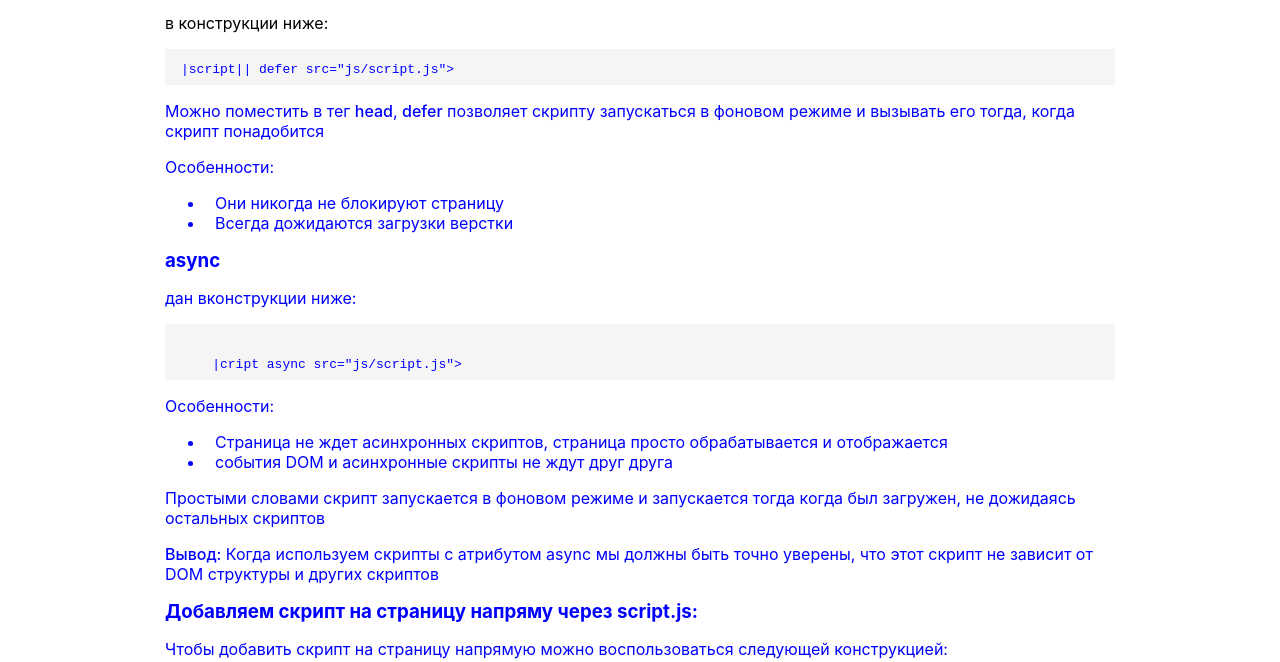
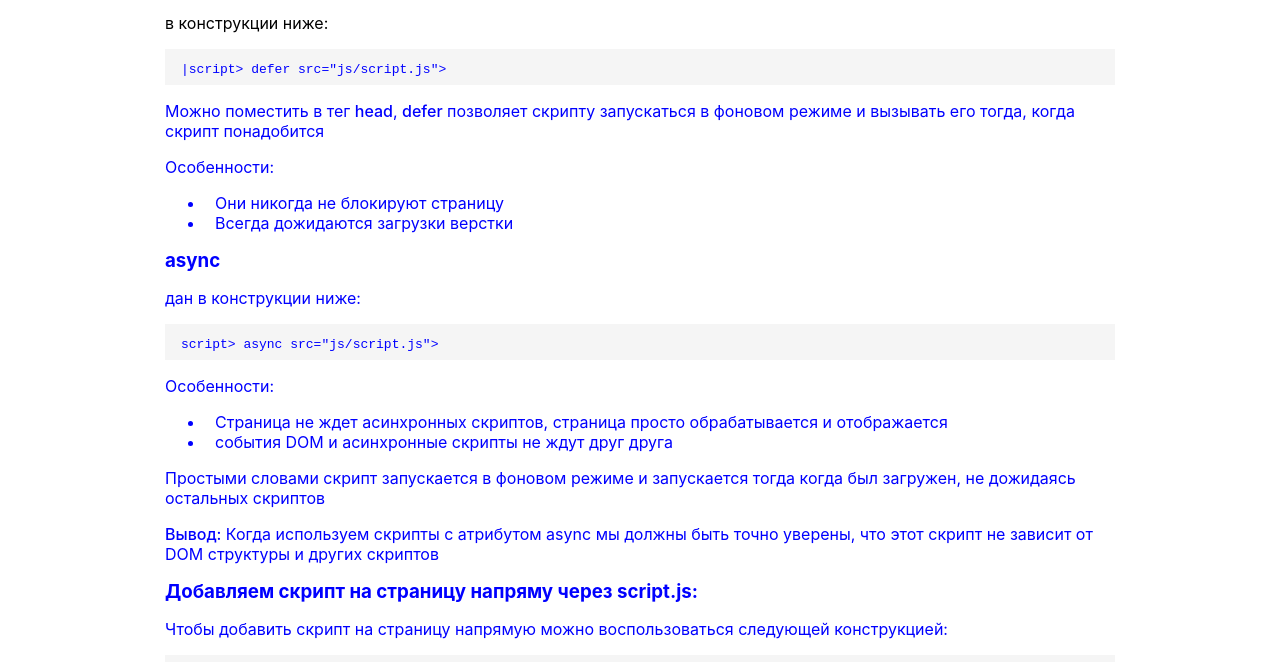
Before and after one commit to Rukovich/js-udemy, a plain HTML site: page JS_2022/50_Async/index.html in a window 1280 px wide. Shown: the part 138-800 px from the top of the page. Drawn offline with Linux system fonts and the light colour scheme.

Commit message:
fix 6 lesson 50

```diff
--- a/JS_2022/50_Async/index.html
+++ b/JS_2022/50_Async/index.html
@@ -19,7 +19,7 @@
 
     <h3>Async</h3>
     <p>в конструкции ниже:</p>
-    <pre><code>|script|| defer src="js/script.js"></script|</code></pre>
+    <pre><code>|script> defer src="js/script.js"></script|</code></pre>
     <p>Можно поместить в тег <span>head</span>, <span>defer</span> позволяет скрипту запускаться в фоновом режиме
       и вызывать его тогда, когда скрипт понадобится</p>
     <p>Особенности:</p>
@@ -29,10 +29,8 @@
     </ul>
 
     <h3>async</h3>
-    <p>дан вконструкции ниже:</p>
-    <pre><code>
-    |cript async src="js/script.js"></script|
-    </code></pre>
+    <p>дан в конструкции ниже:</p>
+    <pre><code>script> async src="js/script.js"></script</code></pre>
     <p>Особенности:</p>
     <ul>
       <li>Страница не ждет асинхронных скриптов, страница просто обрабатывается и отображается</li>
```
